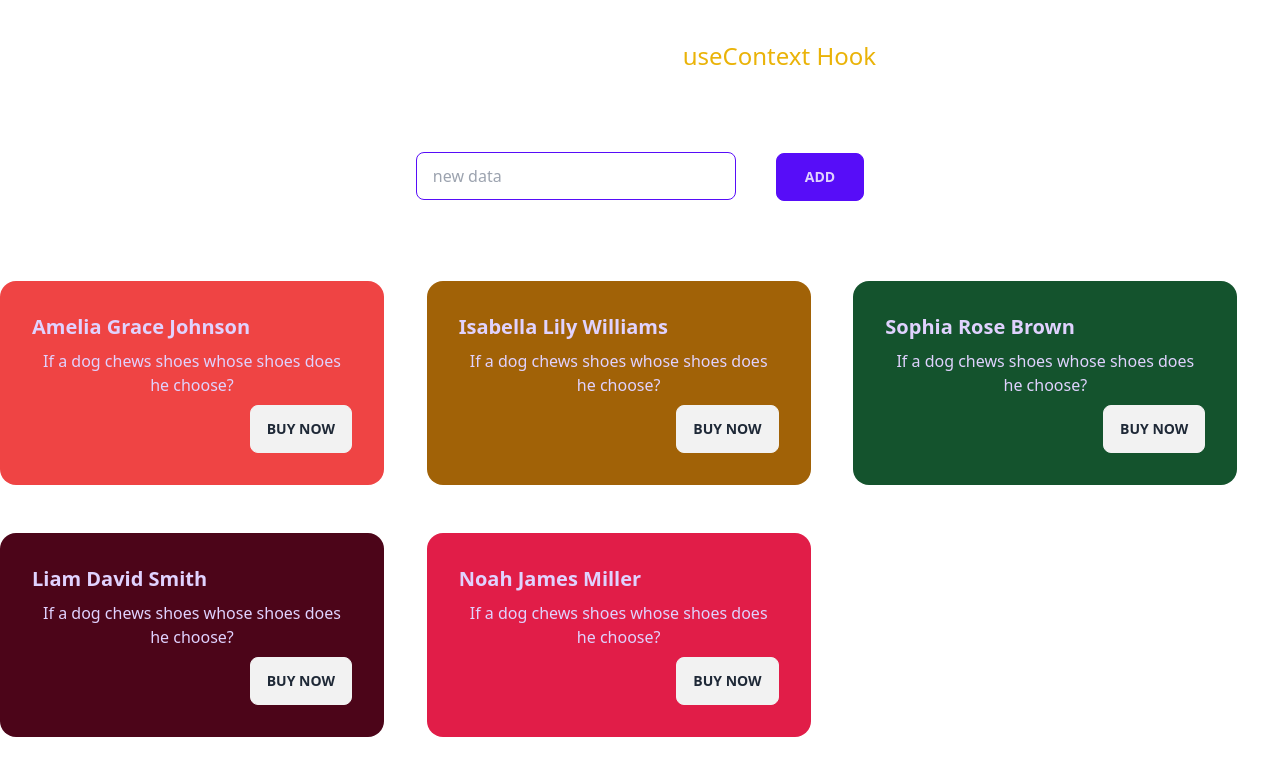
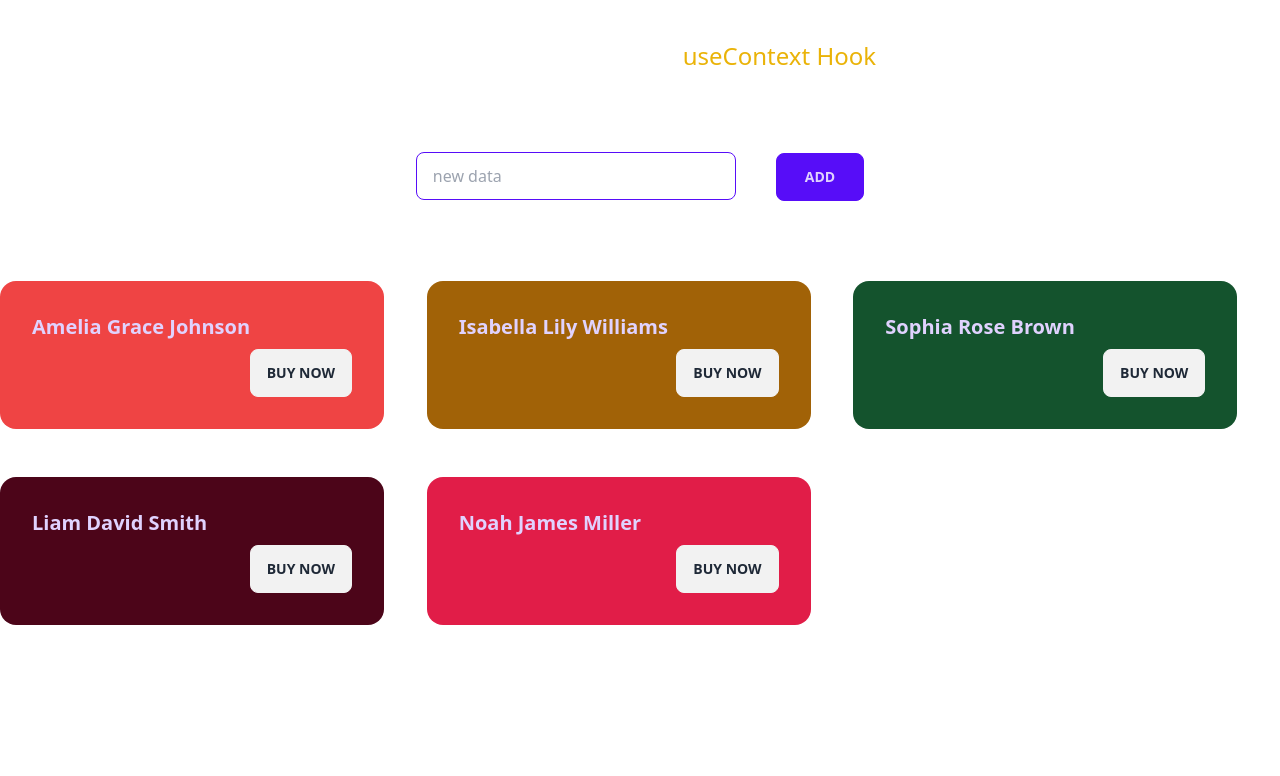
Before and after one commit to tahmid0111/useReducer__useContext_Hook_React, a React (Vite) app: page /reducer in a window 1280 px wide. Shown: the top 776 px of the page. Built offline with nearby package versions, Linux system fonts and the light colour scheme.

Commit message:
unnecessary p tag removed

```diff
--- a/src/components/usereducer/singleReducer.jsx
+++ b/src/components/usereducer/singleReducer.jsx
@@ -20,7 +20,6 @@ const SingleReducer = (props) => {
       <div className={`${color} card w-96 text-primary-content mb-12`}>
         <div className="card-body">
           <h2 className="card-title">{name}</h2>
-          <p>If a dog chews shoes whose shoes does he choose?</p>
           <div className="card-actions justify-end">
             <button className="btn">Buy Now</button>
           </div>
```
